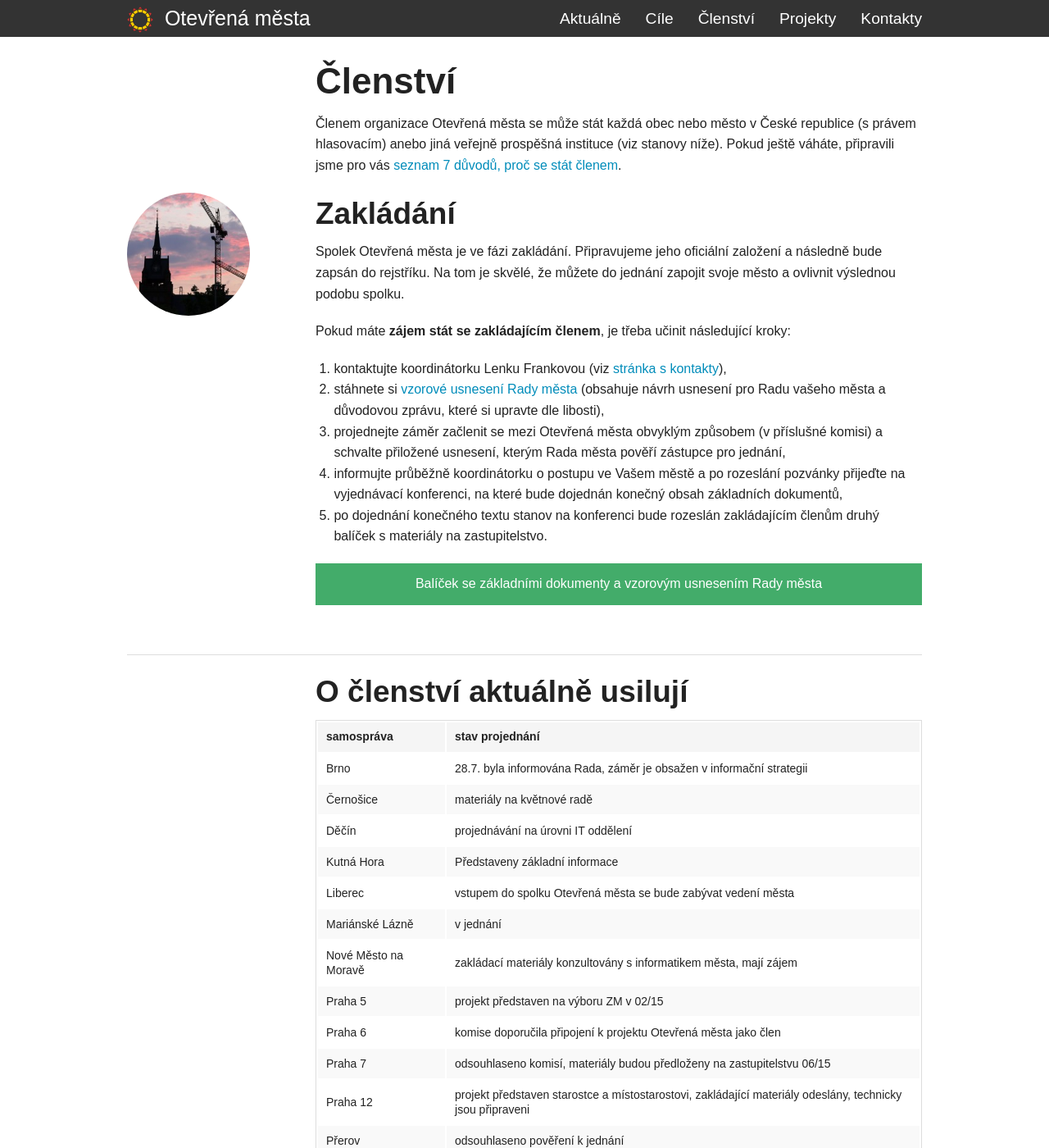
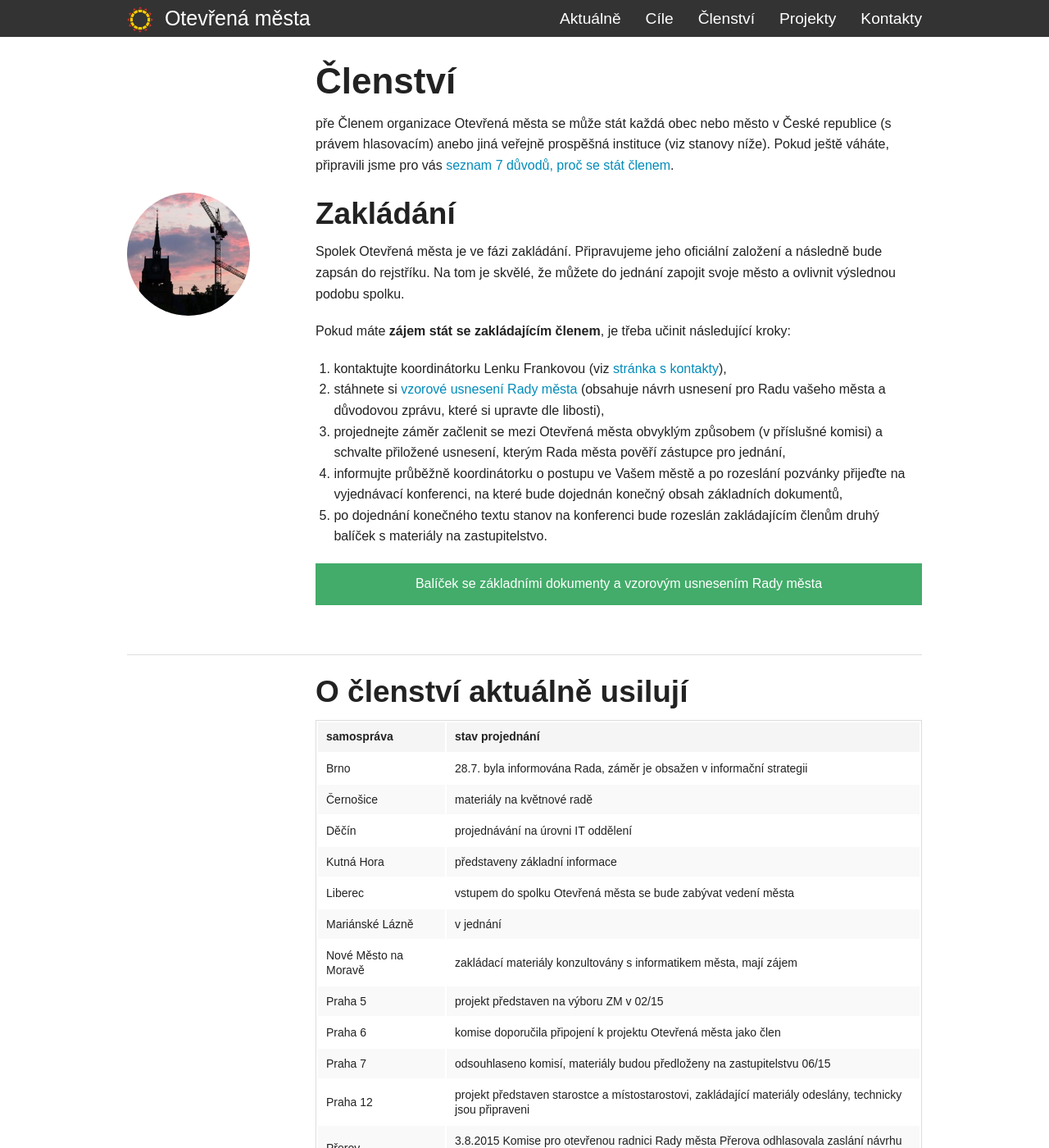
Before and after one commit to otevrenamesta/otevrenamesta.github.io, a Jekyll site: the page built from pages/clenstvi.md, in a window 1280 px wide and 1400 px high. Shown: the whole window at 82% size. Built offline with Jekyll 4.4.1, drawn with Linux system fonts in a browser that asks for light colours; nearby versions of some CDN libraries; library files that are not in the unit come from our copies; some of the changed text lies outside the part shown.

Commit message:
aktualizace
změna textu na žádost z Přerova

```diff
--- a/pages/clenstvi.md
+++ b/pages/clenstvi.md
@@ -8,7 +8,7 @@
 ---
 
 # Členství
-
+pře
 Členem organizace Otevřená města se může stát každá obec nebo město v České republice (s právem hlasovacím) anebo jiná veřejně prospěšná instituce (viz stanovy níže). Pokud ještě váháte, připravili jsme pro vás [seznam 7 důvodů, proč se stát členem](/clenstvi/motivace/).
 
 
@@ -37,7 +37,7 @@
 Brno | 28.7. byla informována Rada, záměr je obsažen v informační strategii
 Černošice | materiály na květnové radě
 Děčín | projednávání na úrovni IT oddělení
-Kutná Hora | Představeny základní informace
+Kutná Hora | představeny základní informace
 Liberec | vstupem do spolku Otevřená města se bude zabývat vedení města
 Mariánské Lázně | v jednání
 Nové Město na Moravě | zakládací materiály konzultovány s informatikem města, mají zájem
@@ -45,7 +45,7 @@
 Praha 6 | komise doporučila připojení k projektu Otevřená města jako člen
 Praha 7 | odsouhlaseno komisí, materiály budou předloženy na zastupitelstvu 06/15
 Praha 12 | projekt představen starostce a místostarostovi, zakládající materiály odeslány, technicky jsou připraveni
-Přerov | odsouhlaseno pověření k jednání |
+Přerov | 3.8.2015 Komise pro otevřenou radnici Rady města Přerova odhlasovala zaslání návrhu na členství
 Ústí nad Labem | mělo zájem; je třeba vyjasnit, zda zájem trvá po změně vedení
 
 *Seznam je průběžně aktualizován.*
```
